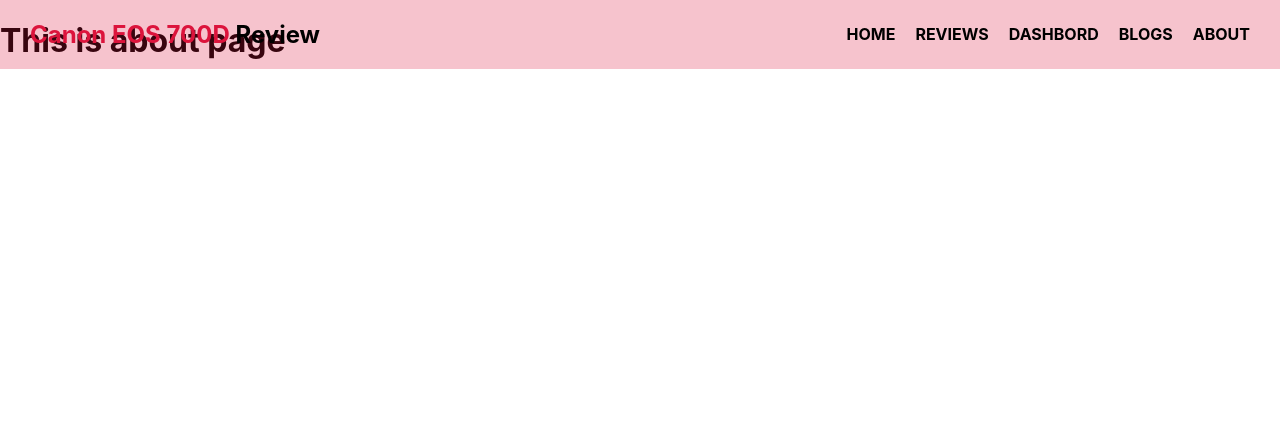
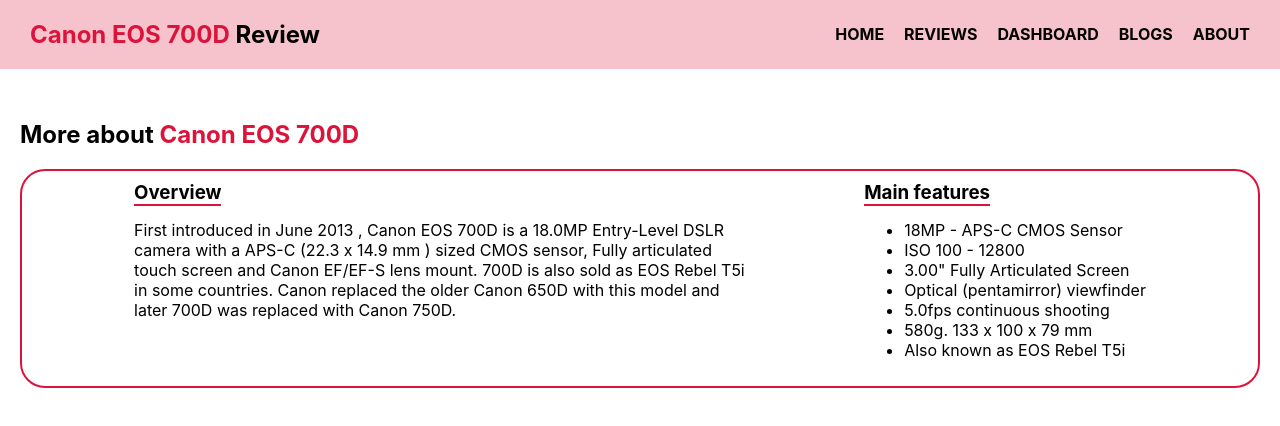
Before and after one commit to Web-Developer-Rakib/canon-eos-700d-review, a React (Create React App) app: page /about in a window 1280 px wide. Shown: the top 426 px of the page. Built offline with nearby package versions, Linux system fonts and the light colour scheme.

Commit message:
Content added to overview page

```diff
--- a/src/components/About/About.css
+++ b/src/components/About/About.css
@@ -0,0 +1,25 @@
+.title-color {
+  color: crimson;
+}
+.about-section {
+  margin-top: 80px;
+  padding: 20px;
+}
+.details {
+  display: flex;
+  justify-content: space-evenly;
+  border: 2px solid crimson;
+  padding-bottom: 10px;
+  border-radius: 25px;
+}
+.overview {
+  width: 50%;
+  padding-top: 10px;
+}
+.main-features {
+  padding-top: 10px;
+}
+.details-title {
+  border-bottom: 2px solid crimson;
+  display: inline;
+}
--- a/src/components/About/About.js
+++ b/src/components/About/About.js
@@ -1,10 +1,39 @@
 import React from "react";
+import "./About.css";
 
 const About = () => {
   return (
-    <div>
-      <h1>This is about page</h1>
-    </div>
+    <section className="about-section">
+      <h1>
+        More about <span className="title-color">Canon EOS 700D</span>
+      </h1>
+      <div className="details">
+        <div className="overview">
+          <h3 className="details-title">Overview</h3>
+          <br />
+          <p>
+            First introduced in June 2013 , Canon EOS 700D is a 18.0MP
+            Entry-Level DSLR camera with a APS-C (22.3 x 14.9 mm ) sized CMOS
+            sensor, Fully articulated touch screen and Canon EF/EF-S lens mount.
+            700D is also sold as EOS Rebel T5i in some countries. Canon replaced
+            the older Canon 650D with this model and later 700D was replaced
+            with Canon 750D.
+          </p>
+        </div>
+        <div className="main-features">
+          <h3 className="details-title">Main features</h3> <br />
+          <ul>
+            <li>18MP - APS-C CMOS Sensor</li>
+            <li>ISO 100 - 12800</li>
+            <li>3.00" Fully Articulated Screen</li>
+            <li>Optical (pentamirror) viewfinder</li>
+            <li>5.0fps continuous shooting</li>
+            <li>580g. 133 x 100 x 79 mm</li>
+            <li>Also known as EOS Rebel T5i</li>
+          </ul>
+        </div>
+      </div>
+    </section>
   );
 };
 
--- a/src/components/Navbar/Navbar.js
+++ b/src/components/Navbar/Navbar.js
@@ -17,7 +17,7 @@
             REVIEWS
           </Link>
           <Link className="link" to="/dashboard">
-            DASHBORD
+            DASHBOARD
           </Link>
           <Link className="link" to="/blogs">
             BLOGS
```
